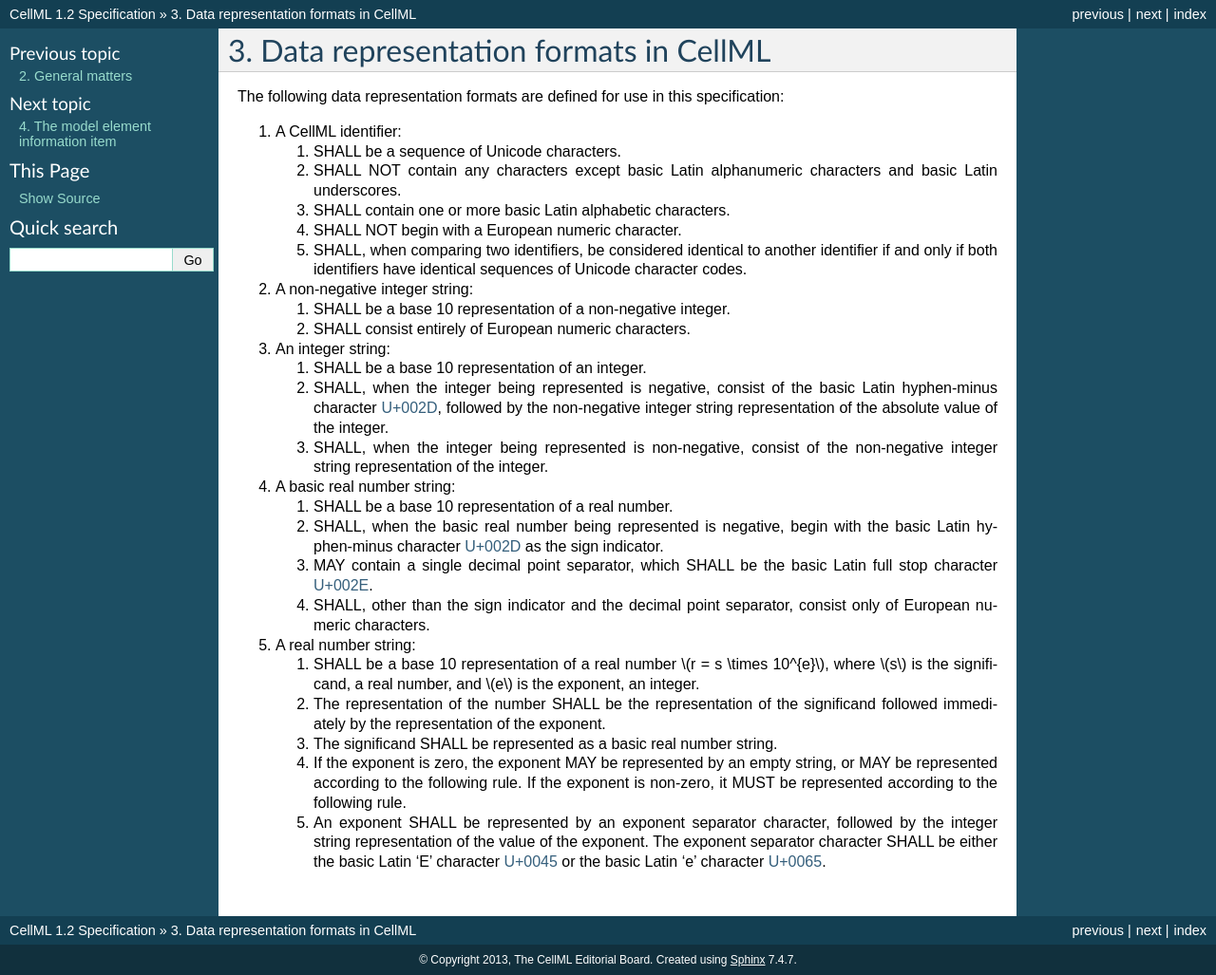
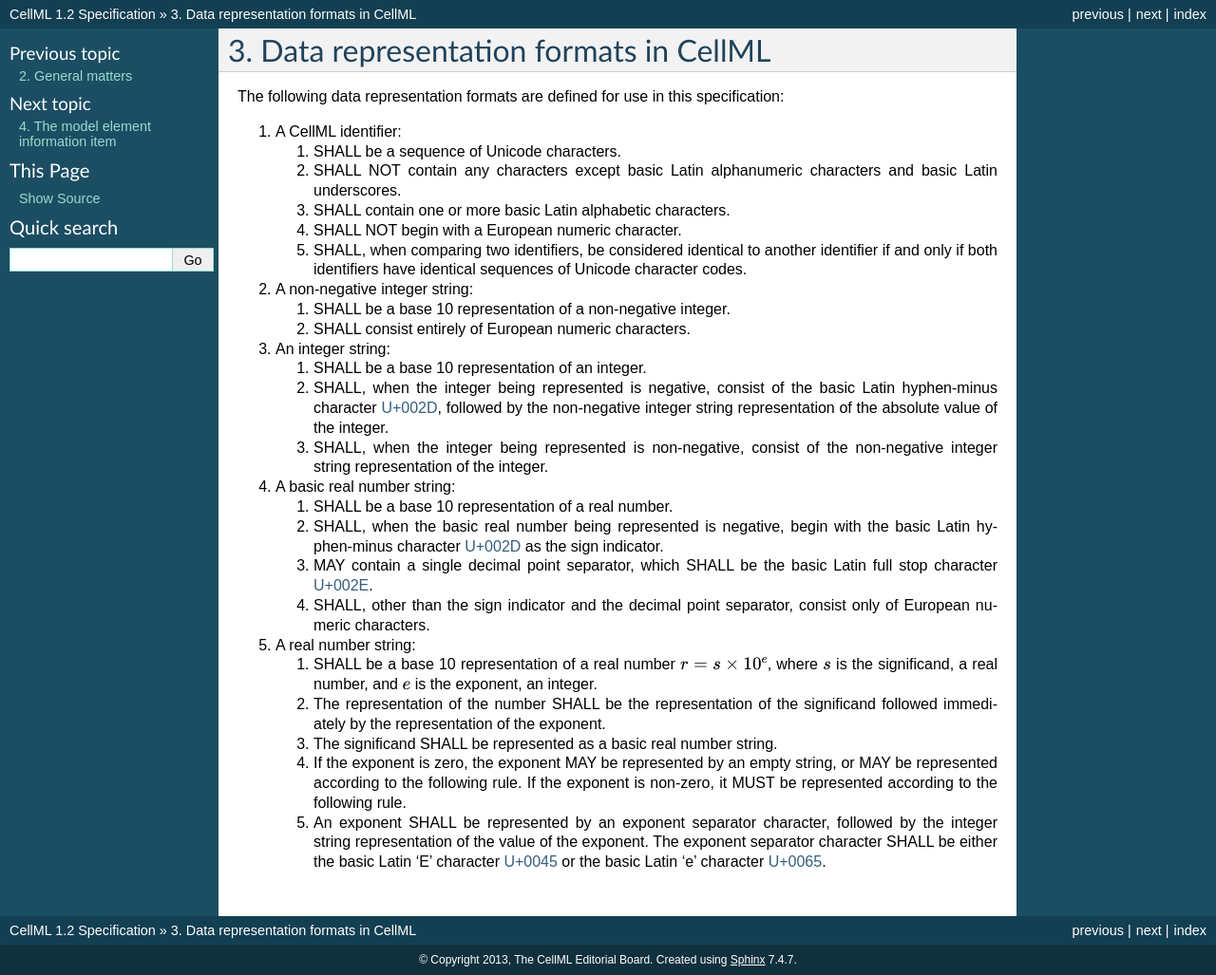
Before and after one commit to nickerso/cellml-spec-sphinx-test, a Sphinx documentation site: the page built from source/data-representation.rst, in a window 1280 px wide. Shown: the whole page at 95% size. Built offline with Sphinx 7.4.7, drawn with Linux system fonts in a browser that asks for light colours; some of the changed lines change nothing that is shown.

Commit message:
Use the Sphinx way of writing mathematical equations.

```diff
--- a/source/data-representation.rst
+++ b/source/data-representation.rst
@@ -1,6 +1,3 @@
-.. role:: raw-latex(raw)
-   :format: latex html
-
 Data representation formats in CellML
 =====================================
 
@@ -60,9 +57,8 @@
 5. A real number string:
 
    1. SHALL be a base 10 representation of a real number
-      :raw-latex:`\(r = s \times 10^{e}\)`, where :raw-latex:`\(s\)`
-      is the significand, a real number, and :raw-latex:`\(e\)` is
-      the exponent, an integer.
+      :math:`r = s \times 10^{e}`, where :math:`s` is the significand,
+      a real number, and :math:`e` is the exponent, an integer.
 
    2. The representation of the number SHALL be the representation of
       the significand followed immediately by the representation of the
```
